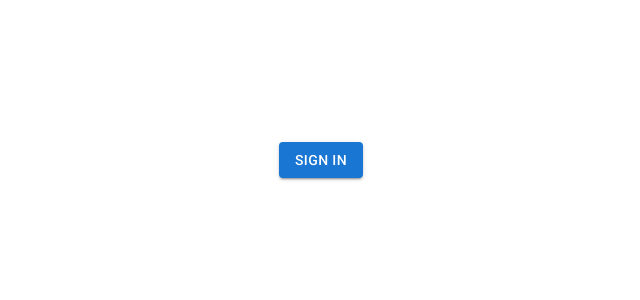
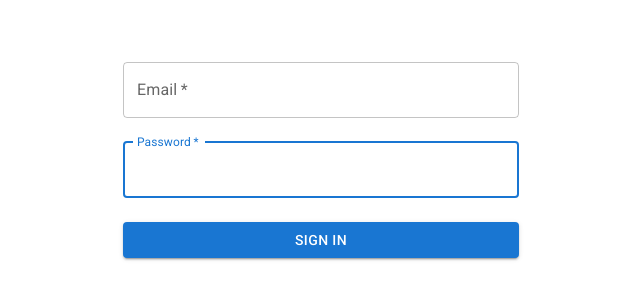
Before and after one commit to Brijunas/uni-auth, a React (Create React App) app: page / in a window 1280 px wide. Shown: the part 240-540 px from the top of the page, without its empty margins (319-959 px from the left). Built offline with nearby package versions, Linux system fonts and the light colour scheme.

Commit message:
basic sign in form

```diff
--- a/src/App.tsx
+++ b/src/App.tsx
@@ -1,11 +1,21 @@
-import React from 'react'
-import { Button } from '@mui/material'
+import { Provider } from 'react-redux'
+import { createTheme, ThemeProvider } from '@mui/material/styles'
+import { CssBaseline } from '@mui/material'
+import { store } from './app/store'
+import Form from './components/Form'
 import StyledGrid from './components/StyledGrid'
 
+const theme = createTheme()
+
 const App: React.FC = () => (
-  <StyledGrid container direction='column' justifyContent='center' alignItems='center'>
-    <Button variant='contained'>Sign In</Button>
-  </StyledGrid>
+  <Provider store={store}>
+    <ThemeProvider theme={theme}>
+      <CssBaseline />
+      <StyledGrid container direction='column' justifyContent='center' alignItems='center'>
+        <Form />
+      </StyledGrid>
+    </ThemeProvider>
+  </Provider>
 )
 
 export default App
--- /dev/null
+++ b/src/components/Form.tsx
@@ -0,0 +1,26 @@
+import React from 'react'
+import { Button, Container } from '@mui/material'
+import StyledTextField from './StyledTextField'
+
+const Form = () => {
+  const handleSubmit = (event: React.FormEvent<HTMLFormElement>) => {
+    event.preventDefault()
+    const data = new FormData(event.currentTarget)
+    console.log({
+      email: data.get('email'),
+      password: data.get('password'),
+    })
+  }
+
+  return (
+    <Container component='form' maxWidth='xs' onSubmit={handleSubmit} noValidate>
+      <StyledTextField label='Email' />
+      <StyledTextField label='Password' />
+      <Button type='submit' variant='contained' sx={{ mt: 2, mb: 2 }} fullWidth>
+        Sign In
+      </Button>
+    </Container>
+  )
+}
+
+export default Form
--- /dev/null
+++ b/src/components/StyledTextField.tsx
@@ -0,0 +1,25 @@
+import React from 'react'
+import { TextField } from '@mui/material'
+
+type Props = {
+  label: string
+}
+
+const StyledTextField: React.FC<Props> = ({ label }) => {
+  const labelLowerCase = label.toLocaleLowerCase()
+
+  return (
+    <TextField
+      id={labelLowerCase}
+      label={label}
+      name={labelLowerCase}
+      autoComplete={labelLowerCase}
+      margin='normal'
+      autoFocus
+      fullWidth
+      required
+    />
+  )
+}
+
+export default StyledTextField
--- a/src/index.tsx
+++ b/src/index.tsx
@@ -1,7 +1,5 @@
 import React from 'react'
 import { createRoot } from 'react-dom/client'
-import { Provider } from 'react-redux'
-import { store } from './app/store'
 import App from './App'
 
 import './index.css'
@@ -15,8 +13,6 @@ const root = createRoot(container)
 
 root.render(
   <React.StrictMode>
-    <Provider store={store}>
-      <App />
-    </Provider>
+    <App />
   </React.StrictMode>
 )
```
